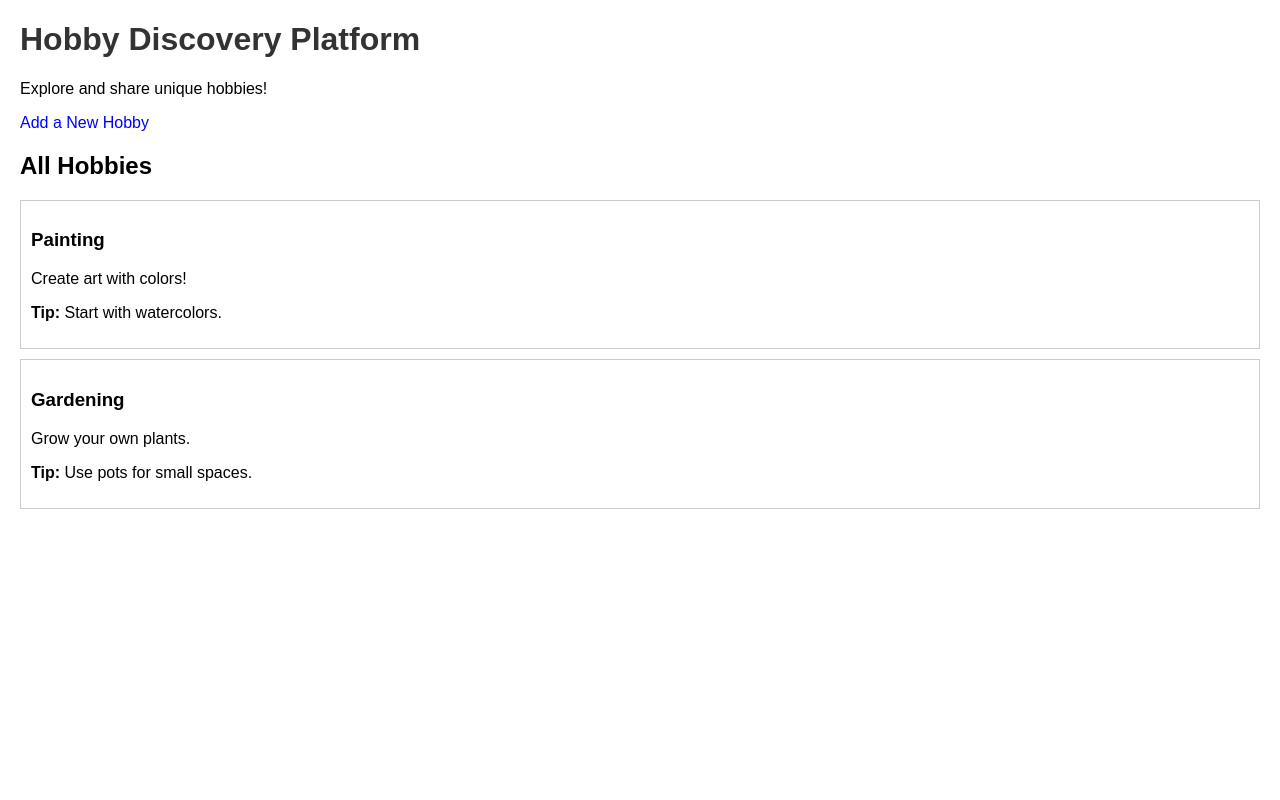
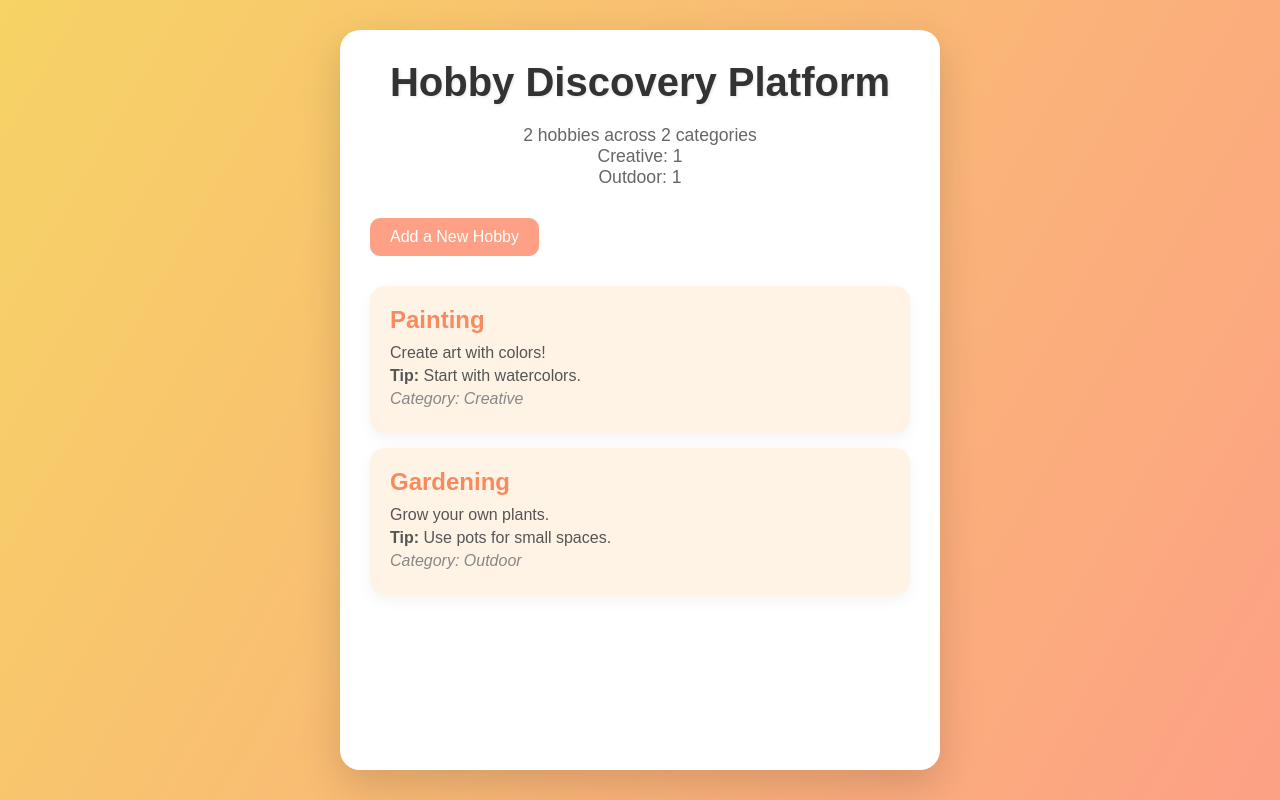
Before and after one commit to rahul-9k/Hobby-Discovery-Platform, a Flask app: page / in a window 1280 px wide. Run offline with Flask 3, Linux system fonts and the light colour scheme.

Commit message:
Updated code

```diff
--- a/app.py
+++ b/app.py
@@ -2,15 +2,19 @@ from flask import Flask, render_template, request, redirect
 
 app = Flask(__name__)
 
-# Simple list to store hobbies (in memory, no database for simplicity)
+# In-memory list of hobbies with categories
 hobbies = [
-    {"name": "Painting", "description": "Create art with colors!", "tip": "Start with watercolors."},
-    {"name": "Gardening", "description": "Grow your own plants.", "tip": "Use pots for small spaces."}
+    {"name": "Painting", "description": "Create art with colors!", "tip": "Start with watercolors.", "category": "Creative"},
+    {"name": "Gardening", "description": "Grow your own plants.", "tip": "Use pots for small spaces.", "category": "Outdoor"}
 ]
 
 @app.route("/")
 def home():
-    return render_template("index.html", hobbies=hobbies)
+    # Count hobbies per category
+    categories = {}
+    for hobby in hobbies:
+        categories[hobby["category"]] = categories.get(hobby["category"], 0) + 1
+    return render_template("index.html", hobbies=hobbies, categories=categories)
 
 @app.route("/add", methods=["GET", "POST"])
 def add_hobby():
@@ -18,7 +22,8 @@ def add_hobby():
         name = request.form["name"]
         description = request.form["description"]
         tip = request.form["tip"]
-        hobbies.append({"name": name, "description": description, "tip": tip})
+        category = request.form["category"]
+        hobbies.append({"name": name, "description": description, "tip": tip, "category": category})
         return redirect("/")
     return render_template("add_hobby.html")
 
--- /dev/null
+++ b/static/styles.css
@@ -0,0 +1,125 @@
+* {
+    margin: 0;
+    padding: 0;
+    box-sizing: border-box;
+}
+
+body {
+    font-family: 'Arial', sans-serif;
+    background: linear-gradient(120deg, #f6d365, #fda085);
+    min-height: 100vh;
+    display: flex;
+    justify-content: center;
+    padding: 30px;
+}
+
+.container {
+    background: white;
+    padding: 30px;
+    border-radius: 20px;
+    box-shadow: 0 15px 40px rgba(0, 0, 0, 0.15);
+    width: 100%;
+    max-width: 600px;
+}
+
+h1 {
+    text-align: center;
+    color: #333;
+    margin-bottom: 20px;
+    font-size: 2.5em;
+    text-shadow: 1px 1px 3px rgba(0, 0, 0, 0.1);
+}
+
+.stats {
+    text-align: center;
+    color: #666;
+    margin-bottom: 20px;
+    font-size: 1.1em;
+}
+
+a {
+    display: inline-block;
+    margin: 10px 0;
+    padding: 10px 20px;
+    background: #fda085;
+    color: white;
+    text-decoration: none;
+    border-radius: 10px;
+    transition: background 0.3s;
+}
+
+a:hover {
+    background: #f68b5e;
+}
+
+.hobby-list {
+    margin-top: 20px;
+}
+
+.hobby {
+    background: #fff3e6;
+    padding: 20px;
+    margin: 15px 0;
+    border-radius: 15px;
+    box-shadow: 0 5px 15px rgba(0, 0, 0, 0.05);
+    transition: transform 0.2s;
+}
+
+.hobby:hover {
+    transform: translateY(-5px);
+}
+
+.hobby h3 {
+    color: #f68b5e;
+    margin-bottom: 10px;
+    font-size: 1.5em;
+}
+
+.hobby p {
+    color: #555;
+    margin: 5px 0;
+}
+
+.hobby .category {
+    font-style: italic;
+    color: #888;
+}
+
+form {
+    display: flex;
+    flex-direction: column;
+    gap: 15px;
+}
+
+input, textarea, select {
+    padding: 12px;
+    border: 2px solid #ddd;
+    border-radius: 10px;
+    font-size: 1em;
+    transition: border-color 0.3s;
+}
+
+input:focus, textarea:focus, select:focus {
+    border-color: #fda085;
+    outline: none;
+}
+
+textarea {
+    resize: vertical;
+    min-height: 80px;
+}
+
+button {
+    padding: 12px;
+    background: #fda085;
+    color: white;
+    border: none;
+    border-radius: 10px;
+    cursor: pointer;
+    font-size: 1.1em;
+    transition: background 0.3s;
+}
+
+button:hover {
+    background: #f68b5e;
+}
--- a/templates/index.html
+++ b/templates/index.html
@@ -2,24 +2,28 @@
 <html>
 <head>
     <title>Hobby Discovery</title>
-    <style>
-        body { font-family: Arial; margin: 20px; }
-        h1 { color: #333; }
-        .hobby { border: 1px solid #ccc; padding: 10px; margin: 10px 0; }
-        a { text-decoration: none; color: blue; }
-    </style>
+    <link rel="stylesheet" href="/static/styles.css">
 </head>
 <body>
+    <div class="container">
         <h1>Hobby Discovery Platform</h1>
-    <p>Explore and share unique hobbies!</p>
+        <div class="stats">
+            <p>{{ hobbies|length }} hobbies across {{ categories|length }} categories</p>
+            {% for cat, count in categories.items() %}
+                <p>{{ cat }}: {{ count }}</p>
+            {% endfor %}
+        </div>
         <a href="/add">Add a New Hobby</a>
-    <h2>All Hobbies</h2>
+        <div class="hobby-list">
             {% for hobby in hobbies %}
                 <div class="hobby">
                     <h3>{{ hobby.name }}</h3>
                     <p>{{ hobby.description }}</p>
                     <p><strong>Tip:</strong> {{ hobby.tip }}</p>
+                    <p class="category">Category: {{ hobby.category }}</p>
                 </div>
             {% endfor %}
+        </div>
+    </div>
 </body>
 </html>
```
Also changed, not shown: templates/add_hobby.html (+9 -6 lines). Lines whose indentation alone changed are shown as unchanged.
